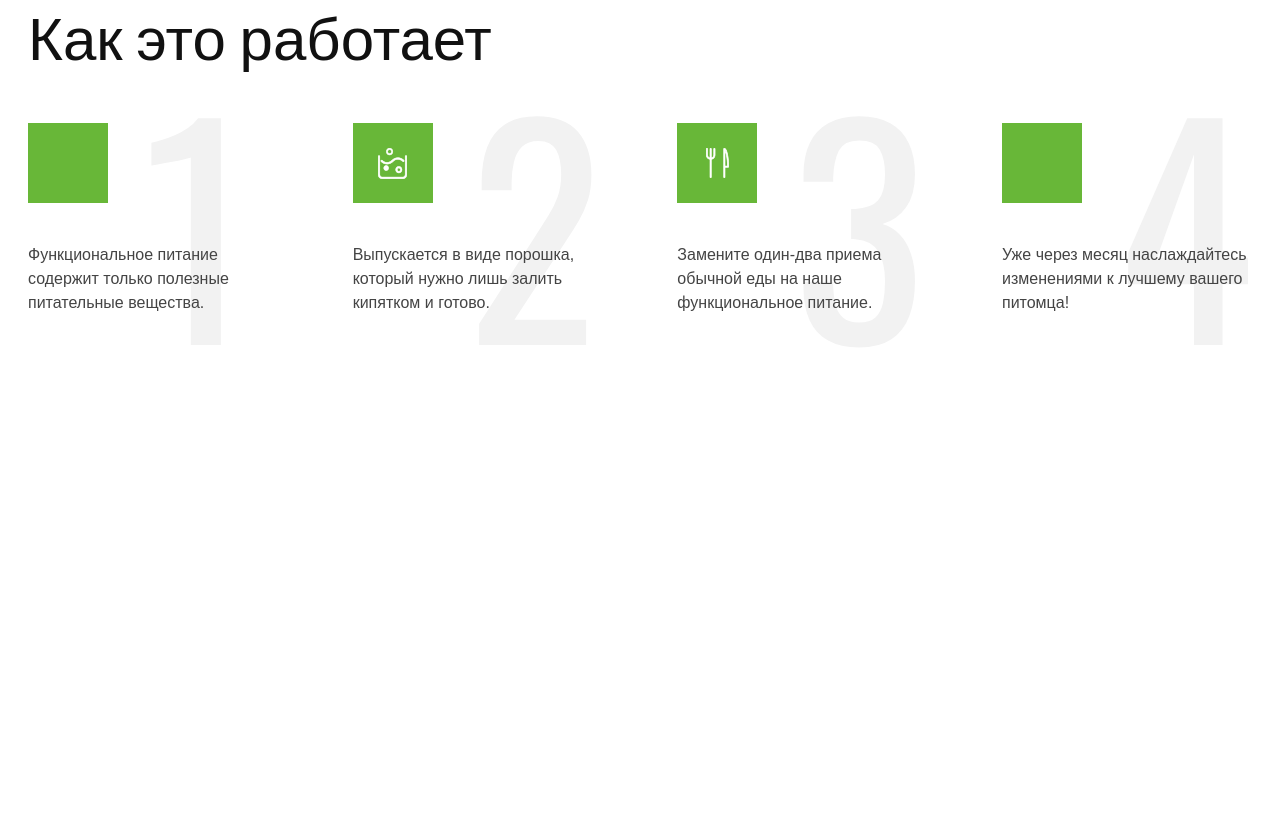
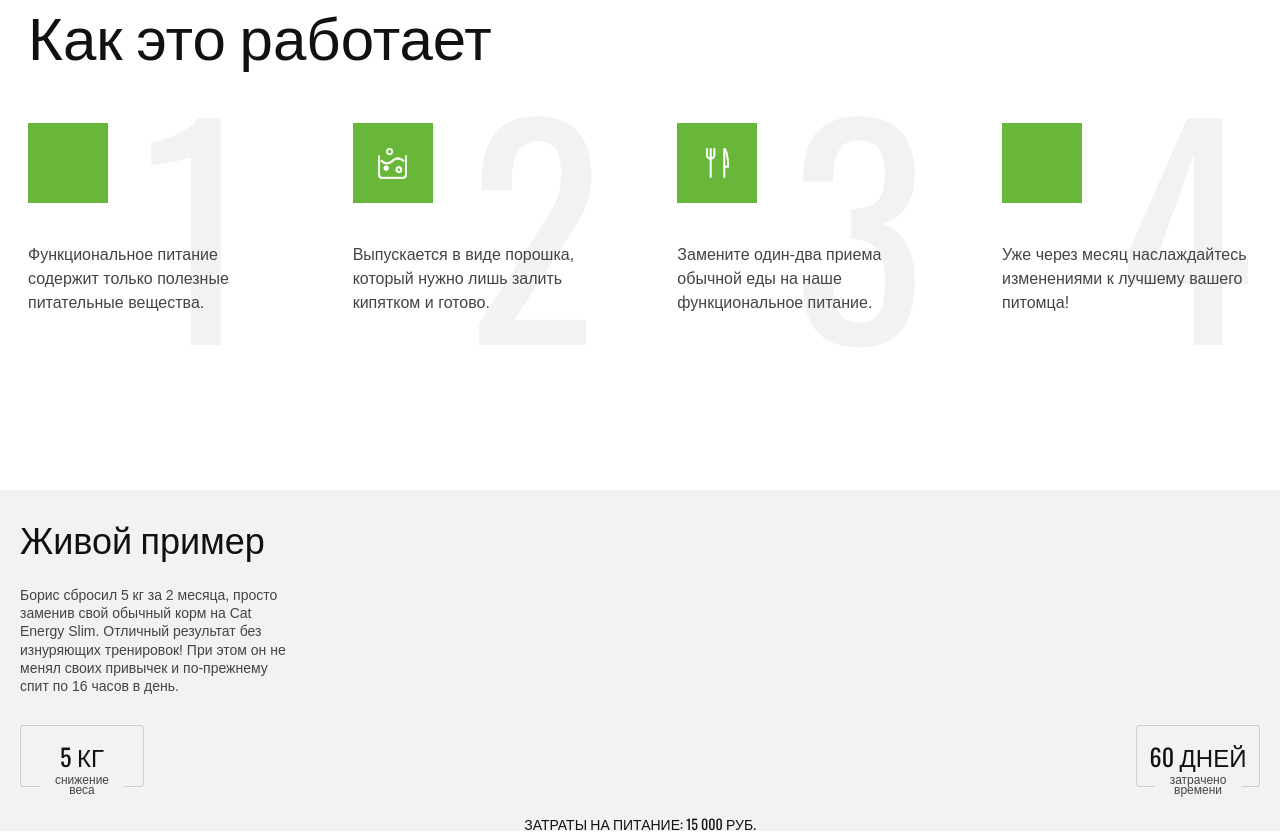
Before and after one commit to GermanQQ/Cat-Energy, a plain HTML site: page index.html in a window 1280 px wide. Shown: the part 1431-2265 px from the top of the page. Before the commit the page ends 1881 px from the top, so only its background shows below. Drawn offline with nearby package versions, Linux system fonts and the light colour scheme.

Commit message:
Блок

```diff
--- a/index.html
+++ b/index.html
@@ -110,6 +110,27 @@
                 </div>
            </div>
        </section>
+
+
+       <section class="before-after">
+           <div class="before-after__item">
+               <div class="before-after__text-box">
+                    <h2 class="before-after__title-h2">Живой пример</h2>
+                    <p class="before-after__text">Борис сбросил 5 кг за 2 месяца, просто заменив свой обычный корм на Cat Energy Slim. Отличный результат без изнуряющих тренировок! При этом он не менял своих привычек и по-прежнему спит по 16 часов в день. </p>
+                    <div class="before-after__info">
+                        <div class="before-after__info-box">
+                            <p class="before-after__info-text"> 5 кг </p>
+                            <span class="before-after__info-text--up">снижение веса</span>
+                        </div>
+                        <div class="before-after__info-box">
+                            <p class="before-after__info-text"> 60 дней </p>
+                            <span class="before-after__info-text--up">затрачено времени</span>
+                        </div>
+                    </div>
+                    <p class="before-after__cost">Затраты на питание: <span>15 000 руб.</span></p>
+               </div>
+           </div>
+       </section>
     </main>
 
 
--- a/scss/style.scss
+++ b/scss/style.scss
@@ -607,3 +607,61 @@ body{
     }
 
 }
+
+.before-after{
+    background-color: #f2f2f2;
+    margin-bottom: 200px;
+    &__item{
+        padding: 0 20px;
+    }
+    &__title-h2{
+        font-size: 36px;
+        color: #111111;
+        padding: 30px 0;
+    }
+    &__text{
+        color: $gray;
+        font-family: Arial, Helvetica, sans-serif;
+        line-height: 1.3;
+        font-size: 14px;
+        max-width: 270px;
+    }
+    &__info{
+        display: flex;
+        justify-content: space-between;
+        flex-direction: row;
+    }
+    &__info-box{
+        width: 124px;
+        border: 1px solid #cdcdcd;
+        border-radius: 3px;
+        text-align: center;
+        margin: 30px 0;
+        position: relative;
+    }
+    &__info-text{
+        color: #111111;
+        font-size: 24px;
+        text-transform: uppercase;
+        padding: 18px 0;
+
+        &--up{
+            font-size: 12px;
+            font-family: Arial, Helvetica, sans-serif;
+            color: $gray;
+            background-color: #f2f2f2;
+            padding:  0 15px;
+            position: absolute;
+            left: 50%;
+            transform: translateX(-50%);
+            bottom: -10px;
+            line-height: 0.9;
+        }
+    }
+    &__cost{
+        text-align: center;
+        text-transform: uppercase;
+        color: #111111;
+        font-size: 14px;
+    }
+}
```
Also changed, not shown: css/style.css, img/after-mobile.png (added), 1 other file.
